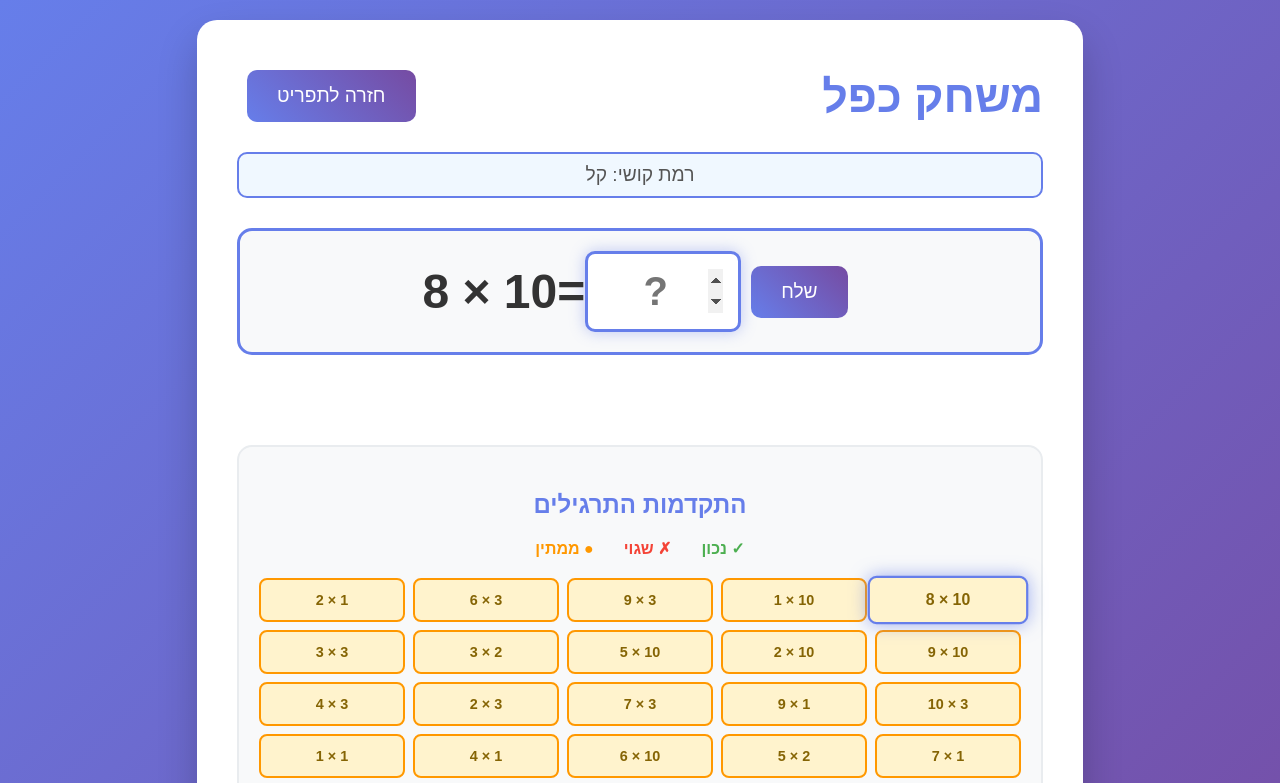
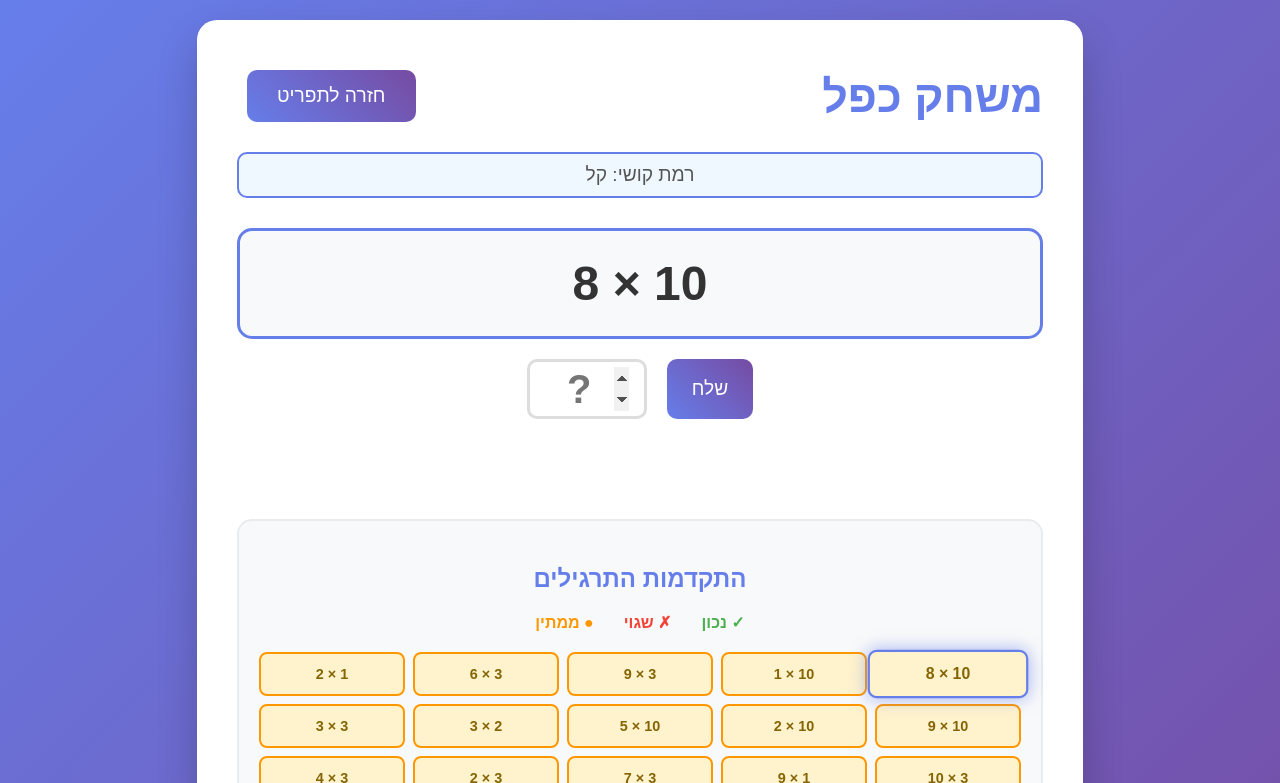
Before and after one commit to lia-romano/MultTable, a website: page index.html in a window 1280 px wide. Both pictures are taken after a click on the button "קל". Shown: the top 783 px of the page. Drawn offline with Linux system fonts and the light colour scheme.

Commit message:
Add files via upload

```diff
--- a/index.html
+++ b/index.html
@@ -56,12 +56,18 @@
             </div>
             <div class="difficulty-display" id="current-difficulty"></div>
             <div class="retry-indicator" id="retry-indicator"></div>
+
+            <!-- Question in separate container -->
             <div class="question-line">
+                <div id="question"></div>
+            </div>
+
+            <!-- Answer in separate container -->
+            <div class="answer-line">
                 <button id="submit">שלח</button>
                 <input type="number" id="answer" placeholder="?" inputmode="numeric" pattern="[0-9]*" min="0" max="999" />
-                <span class="equals">=</span>
-                <div id="question"></div>
             </div>
+
             <div id="feedback"></div>
 
             <!-- Progress Table -->
--- a/src/css/styles.css
+++ b/src/css/styles.css
@@ -135,35 +135,40 @@ body {
     border: 2px solid #667eea;
 }
 
+/* ========== QUESTION AND ANSWER LAYOUT - WORKING VERSION ========== */
+
 .question-line {
-    display: flex;
-    align-items: center;
-    justify-content: center;
-    margin: 30px 0 15px 0;
-    font-size: 3rem;
-    font-weight: bold;
-    padding: 20px;
+    display: block;
+    width: 100%;
+    margin: 30px 0 20px 0;
+    padding: 25px;
     background-color: #f8f9fa;
     border-radius: 15px;
     border: 3px solid #667eea;
+    text-align: center;
 }
 
 #question {
+    font-size: 3rem;
+    font-weight: bold;
     color: #333;
-    text-align: center;
+    margin: 0;
+    padding: 0;
 }
 
 .answer-line {
     display: flex;
+    width: 100%;
+    margin: 20px 0 30px 0;
+    justify-content: center;
     align-items: center;
-    justify-content: center;
     gap: 20px;
-    margin: 15px 0 30px 0;
     direction: rtl;
 }
 
 #answer {
     width: 120px;
+    height: 60px;
     padding: 15px;
     font-size: 2.5rem;
     border: 3px solid #ddd;
@@ -171,6 +176,7 @@ body {
     text-align: center;
     font-weight: bold;
     direction: ltr;
+    background-color: #fff;
 }
 
 #answer:focus {
@@ -184,16 +190,20 @@ body {
     color: white;
     border: none;
     padding: 15px 25px;
-    font-size: 1.1rem;
+    font-size: 1.2rem;
     border-radius: 10px;
     cursor: pointer;
-    transition: all 0.3s ease;
-    white-space: nowrap;
+    height: 60px;
+    min-width: 80px;
 }
 
 #submit:hover {
     transform: translateY(-2px);
     box-shadow: 0 8px 15px rgba(0, 0, 0, 0.2);
+}
+
+#submit:active {
+    transform: translateY(0);
 }
 
 #submit, #next, #back-to-menu {
@@ -389,6 +399,162 @@ body {
     display: block;
 }
 
+/* FORCE CORRECT LAYOUT - High specificity overrides */
+.game-container .question-line {
+    display: block !important;
+    width: 100% !important;
+    margin: 30px auto 20px auto !important;
+    padding: 25px !important;
+    background-color: #f8f9fa !important;
+    border-radius: 15px !important;
+    border: 3px solid #667eea !important;
+    text-align: center !important;
+    clear: both !important;
+}
+
+.game-container .question-line #question {
+    font-size: 3rem !important;
+    font-weight: bold !important;
+    color: #333 !important;
+    margin: 0 !important;
+    padding: 0 !important;
+    display: block !important;
+    text-align: center !important;
+    width: 100% !important;
+}
+
+.game-container .answer-line {
+    display: flex !important;
+    flex-direction: row !important;
+    width: 100% !important;
+    margin: 20px auto 30px auto !important;
+    justify-content: center !important;
+    align-items: center !important;
+    gap: 20px !important;
+    direction: rtl !important;
+    clear: both !important;
+}
+
+.game-container .answer-line #answer {
+    width: 120px !important;
+    height: 60px !important;
+    padding: 15px !important;
+    font-size: 2.5rem !important;
+    border: 3px solid #ddd !important;
+    border-radius: 10px !important;
+    text-align: center !important;
+    font-weight: bold !important;
+    direction: ltr !important;
+    background-color: #fff !important;
+    order: 1 !important;
+}
+
+.game-container .answer-line #submit {
+    background: linear-gradient(45deg, #667eea, #764ba2) !important;
+    color: white !important;
+    border: none !important;
+    padding: 15px 25px !important;
+    font-size: 1.2rem !important;
+    border-radius: 10px !important;
+    cursor: pointer !important;
+    height: 60px !important;
+    min-width: 80px !important;
+    order: 2 !important;
+}
+
+/* =============================================== */
+/* FINAL OVERRIDE - FORCE CORRECT LAYOUT */
+/* =============================================== */
+
+/* Reset everything first */
+#game-screen .question-line,
+#game-screen .answer-line,
+#game-screen #question,
+#game-screen #answer,
+#game-screen #submit {
+    all: unset !important;
+    box-sizing: border-box !important;
+}
+
+/* Question container - ALWAYS block, ALWAYS separate */
+#game-screen .question-line {
+    display: block !important;
+    width: 100% !important;
+    margin: 30px 0 20px 0 !important;
+    padding: 25px !important;
+    background-color: #f8f9fa !important;
+    border-radius: 15px !important;
+    border: 3px solid #667eea !important;
+    text-align: center !important;
+    font-family: Arial, sans-serif !important;
+}
+
+/* Question text - ALWAYS block inside container */
+#game-screen #question {
+    display: block !important;
+    font-size: 3rem !important;
+    font-weight: bold !important;
+    color: #333 !important;
+    text-align: center !important;
+    margin: 0 !important;
+    padding: 0 !important;
+    width: 100% !important;
+    font-family: Arial, sans-serif !important;
+}
+
+/* Answer container - ALWAYS flex, ALWAYS below question */
+#game-screen .answer-line {
+    display: flex !important;
+    flex-direction: row !important;
+    width: 100% !important;
+    margin: 20px 0 30px 0 !important;
+    justify-content: center !important;
+    align-items: center !important;
+    gap: 20px !important;
+    direction: rtl !important;
+}
+
+/* Answer input - ALWAYS in the flex container */
+#game-screen #answer {
+    display: block !important;
+    width: 120px !important;
+    height: 60px !important;
+    padding: 15px !important;
+    font-size: 2.5rem !important;
+    border: 3px solid #ddd !important;
+    border-radius: 10px !important;
+    text-align: center !important;
+    font-weight: bold !important;
+    direction: ltr !important;
+    background-color: #fff !important;
+    font-family: Arial, sans-serif !important;
+}
+
+/* Submit button - ALWAYS in the flex container */
+#game-screen #submit {
+    display: block !important;
+    background: linear-gradient(45deg, #667eea, #764ba2) !important;
+    color: white !important;
+    border: none !important;
+    padding: 15px 25px !important;
+    font-size: 1.2rem !important;
+    border-radius: 10px !important;
+    cursor: pointer !important;
+    height: 60px !important;
+    min-width: 80px !important;
+    font-family: Arial, sans-serif !important;
+    text-align: center !important;
+}
+
+/* Remove any potential interference */
+#game-screen .question-line::before,
+#game-screen .question-line::after,
+#game-screen .answer-line::before,
+#game-screen .answer-line::after {
+    content: none !important;
+    display: none !important;
+}
+
 /* Responsive Design - Mobile First Approach */
 
 /* Base styles for very small devices (phones in portrait, less than 576px) */
@@ -459,9 +625,8 @@ body {
     }
 
     .question-line {
-        font-size: 2rem;
-        margin: 20px 0 10px 0;
-        padding: 15px;
+        margin: 20px auto 15px auto;
+        padding: 20px;
     }
 
     #question {
@@ -469,8 +634,21 @@ body {
     }
 
     .answer-line {
+        margin: 15px auto 25px auto;
         gap: 15px;
-        margin: 10px 0 20px 0;
+    }
+
+    #answer {
+        width: 100px;
+        height: 50px;
+        font-size: 2rem;
+        padding: 12px;
+    }
+
+    #submit {
+        height: 50px;
+        padding: 12px 20px;
+        font-size: 1.1rem;
     }
 
     #answer {
@@ -554,9 +732,8 @@ body {
     }
 
     .question-line {
-        font-size: 1.8rem;
-        margin: 15px 0 10px 0;
-        padding: 12px;
+        margin: 15px auto 10px auto;
+        padding: 15px;
     }
 
     #question {
@@ -564,7 +741,21 @@ body {
     }
 
     .answer-line {
+        margin: 10px auto 20px auto;
         gap: 12px;
+    }
+
+    #answer {
+        width: 90px;
+        height: 45px;
+        font-size: 1.6rem;
+        padding: 10px;
+    }
+
+    #submit {
+        height: 45px;
+        padding: 10px 18px;
+        font-size: 1rem;
     }
 
     #answer {
@@ -622,8 +813,8 @@ body {
     }
 
     .question-line {
-        font-size: 2.2rem;
-        padding: 15px;
+        margin: 20px auto 15px auto;
+        padding: 18px;
     }
 
     #question {
@@ -631,7 +822,20 @@ body {
     }
 
     .answer-line {
+        margin: 15px auto 25px auto;
         gap: 15px;
+    }
+
+    #answer {
+        width: 110px;
+        height: 55px;
+        font-size: 1.8rem;
+    }
+
+    #submit {
+        height: 55px;
+        padding: 12px 22px;
+        font-size: 1.1rem;
     }
 
     #answer {
```
